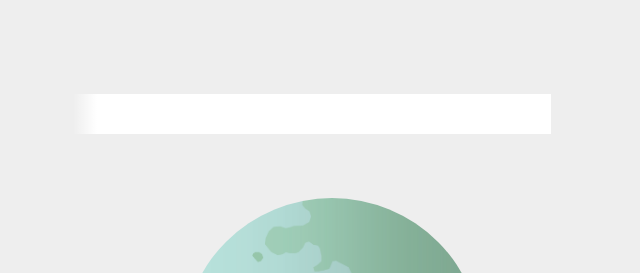
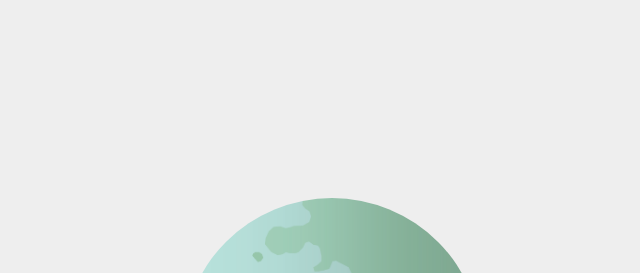
Before and after one commit to Gkwako/FvD, a plain HTML site: page opdracht1/index.html in a window 1280 px wide. Shown: the top 273 px of the page, without its empty margins (316-956 px from the left). Drawn offline with Linux system fonts and the light colour scheme.

Commit message:
wijziging kleur animatie

```diff
--- a/opdracht1/styles/style.css
+++ b/opdracht1/styles/style.css
@@ -153,7 +153,7 @@ h1:hover img:first-of-type {
 	left: -15%;
 	width: 120%;
 	height: 100%;
-	background: linear-gradient(90deg, transparent 0%, white 5%, white 100%);
+	background: linear-gradient(90deg, transparent 0%, #eee 5%, #eee 100%);
 }
 
 @keyframes textAppears {
```
